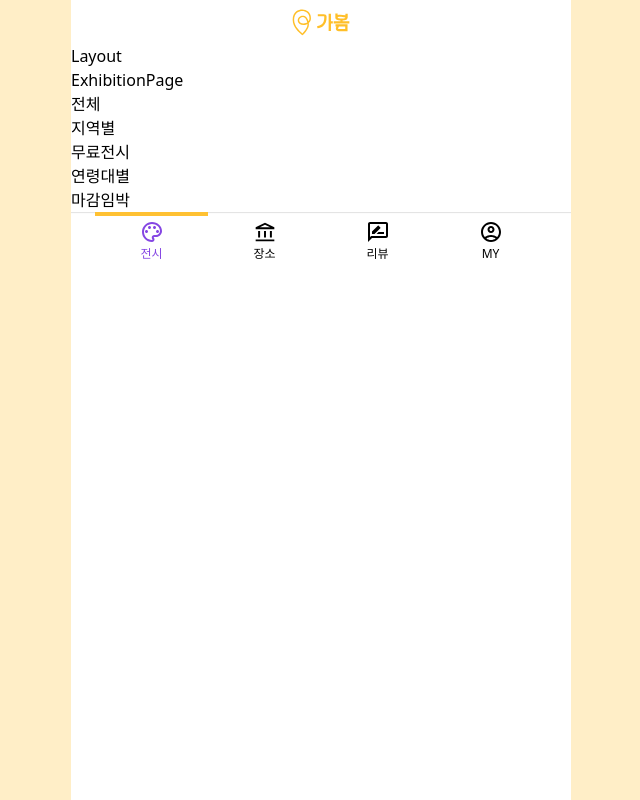
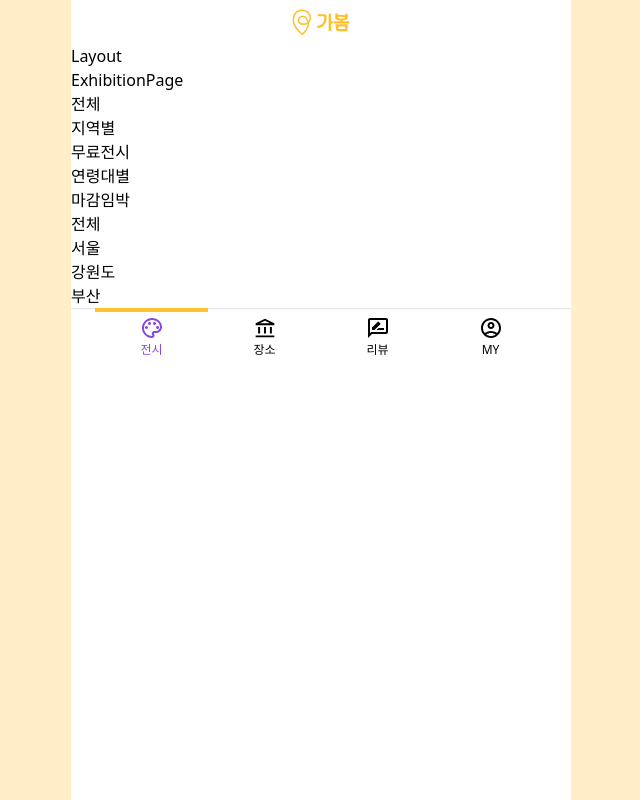
Before and after one commit to hyny-hyuny/gabom-react, a React (Vite) app: page /exhibition in a window 1280 px wide. Shown: the whole page, without its empty margins (319-959 px from the left). Built offline with nearby package versions, Linux system fonts and the light colour scheme; a web font is replaced by a local one.

Commit message:
[Feat] ChipMenuData의 categoryList, regionData 생성 및 타입 지정

```diff
--- a/src/components/molecules/ChipMenu.tsx
+++ b/src/components/molecules/ChipMenu.tsx
@@ -5,20 +5,14 @@ export interface ChipMenuData {
   status: boolean;
 }
 
-function ChipMenu() {
-  const categoryList: ChipMenuData[] = [
-    { label: '전체', status: true },
-    { label: '지역별', status: false },
-    { label: '무료전시', status: false },
-    { label: '연령대별', status: false },
-    { label: '마감임박', status: false },
-  ];
+interface ChipMenuProps {
+  list: ChipMenuData[];
+}
 
-  // 리스트 렌더링 할 떄 필터역할하는 chipmenu
-
+function ChipMenu({ list }: ChipMenuProps) {
   return (
     <ul>
-      {categoryList.map((item, index) => {
+      {list.map((item, index) => {
         return (
           <li key={index}>
             <ChipBtn label={item.label} ispress={item.status} />
--- a/src/components/pages/ExhibitionPage.tsx
+++ b/src/components/pages/ExhibitionPage.tsx
@@ -1,10 +1,26 @@
-import ChipMenu from '../molecules/ChipMenu';
+import ChipMenu, { ChipMenuData } from '../molecules/ChipMenu';
+
+const categoryList: ChipMenuData[] = [
+  { label: '전체', status: true },
+  { label: '지역별', status: false },
+  { label: '무료전시', status: false },
+  { label: '연령대별', status: false },
+  { label: '마감임박', status: false },
+];
+
+const regionList: ChipMenuData[] = [
+  { label: '전체', status: true },
+  { label: '서울', status: true },
+  { label: '강원도', status: true },
+  { label: '부산', status: true },
+];
 
 function ExhibitionPage() {
   return (
     <section>
       ExhibitionPage
-      <ChipMenu />
+      <ChipMenu list={categoryList} />
+      <ChipMenu list={regionList} />
       {/* <ExhibitionList /> */}
     </section>
   );
```
